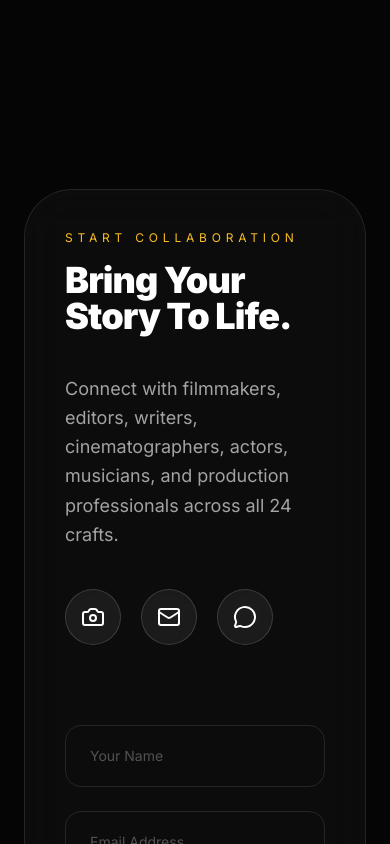
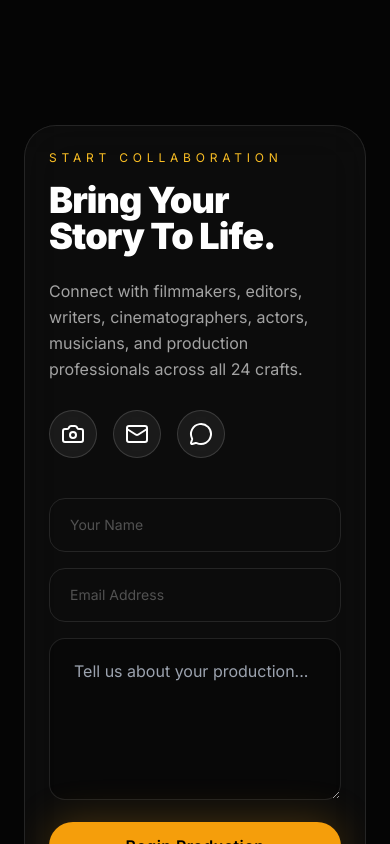
Before and after one commit to abhinavreddy2684-droid/PR.Pre.Pro.Post, a React (Vite) app in the folder 24-crafts/: page / in a window 390 px wide. Shown: the part 6620-7464 px from the top of the page. Built offline with nearby package versions, Linux system fonts and the light colour scheme.

Commit message:
Reduce excessive Contact section spacing

```diff
--- a/24-crafts/src/sections/ContactSection.jsx
+++ b/24-crafts/src/sections/ContactSection.jsx
@@ -6,24 +6,24 @@ import SectionHeading from "../components/ui/SectionHeading";
 import Textarea from "../components/ui/Textarea";
 
 export default function ContactSection() {
-  const socialButtonClass = "!p-0 w-14 h-14 flex items-center justify-center";
+  const socialButtonClass = "!p-0 w-12 h-12 sm:w-14 sm:h-14 flex items-center justify-center";
 
   return (
-    <section id="contact" className="py-32 px-6">
-      <div className="max-w-7xl mx-auto rounded-[3rem] border border-white/10 bg-white/[0.03] backdrop-blur-xl overflow-hidden">
-        <div className="grid lg:grid-cols-2 gap-20 p-10 md:p-20">
+    <section id="contact" className="py-16 sm:py-20 lg:py-24 px-6">
+      <div className="max-w-7xl mx-auto rounded-[2rem] sm:rounded-[2.5rem] border border-white/10 bg-white/[0.03] backdrop-blur-xl overflow-hidden">
+        <div className="grid lg:grid-cols-2 gap-10 lg:gap-14 p-6 sm:p-10 lg:p-14">
           <div>
             <SectionHeading eyebrow="Start Collaboration" title={<>Bring Your<br />Story To Life.</>} />
-            <p className="mt-10 text-lg text-neutral-400 leading-relaxed">Connect with filmmakers, editors, writers, cinematographers, actors, musicians, and production professionals across all 24 crafts.</p>
-            <div className="flex items-center gap-5 mt-10">
+            <p className="mt-6 text-base sm:text-lg text-neutral-400 leading-relaxed">Connect with filmmakers, editors, writers, cinematographers, actors, musicians, and production professionals across all 24 crafts.</p>
+            <div className="flex items-center gap-4 mt-7">
               {[Camera, Mail, MessageCircle].map((Icon, index) => <Button key={index} variant="secondary" aria-label={`Contact option ${index + 1}`} className={socialButtonClass}><Icon /></Button>)}
             </div>
           </div>
 
-          <form className="space-y-6">
-            <Input type="text" placeholder="Your Name" className="px-6 py-5 rounded-2xl border border-white/10 bg-black/30 text-white focus:border-amber-500/40" />
-            <Input type="email" placeholder="Email Address" className="px-6 py-5 rounded-2xl border border-white/10 bg-black/30 text-white focus:border-amber-500/40" />
-            <Textarea rows="6" placeholder="Tell us about your production..." />
+          <form className="space-y-4 sm:space-y-5">
+            <Input type="text" placeholder="Your Name" className="px-5 py-4 rounded-2xl border border-white/10 bg-black/30 text-white focus:border-amber-500/40" />
+            <Input type="email" placeholder="Email Address" className="px-5 py-4 rounded-2xl border border-white/10 bg-black/30 text-white focus:border-amber-500/40" />
+            <Textarea rows="5" placeholder="Tell us about your production..." />
             <Button type="submit" className="w-full">Begin Production</Button>
           </form>
         </div>
```
